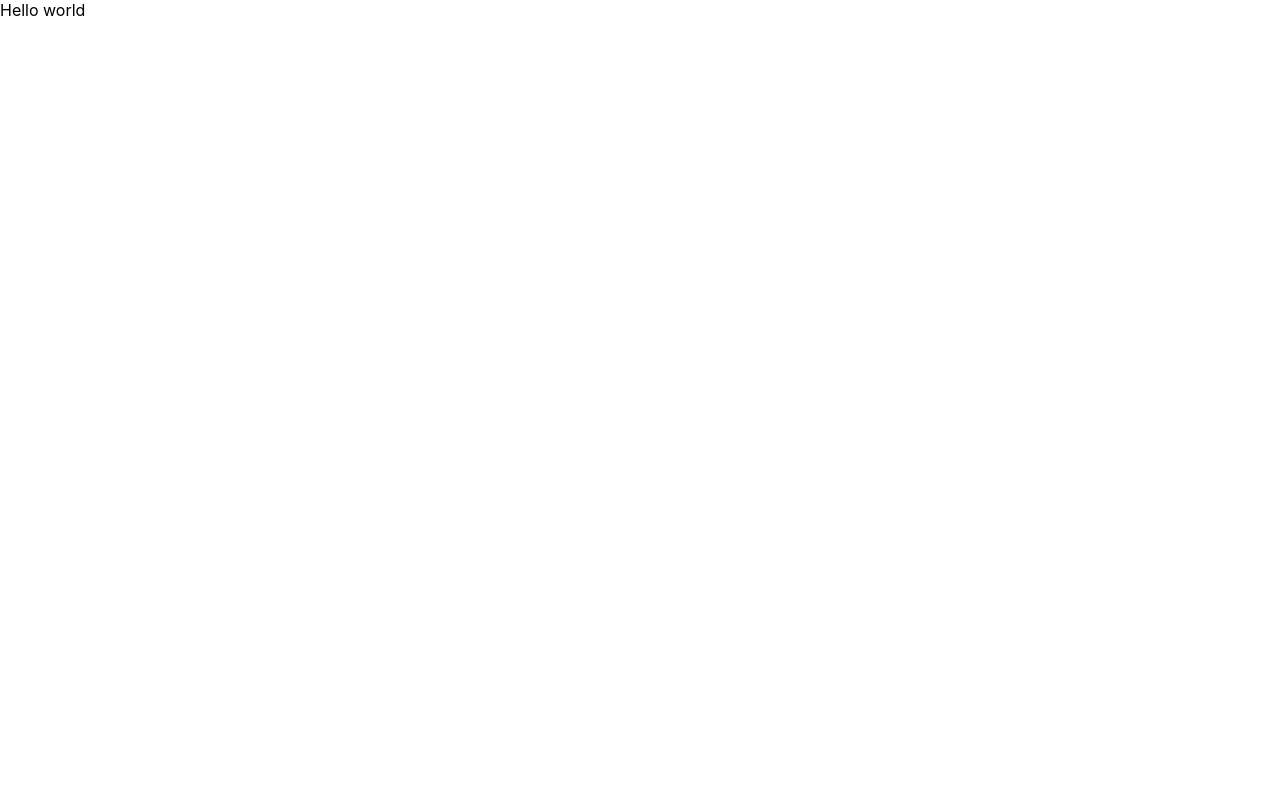
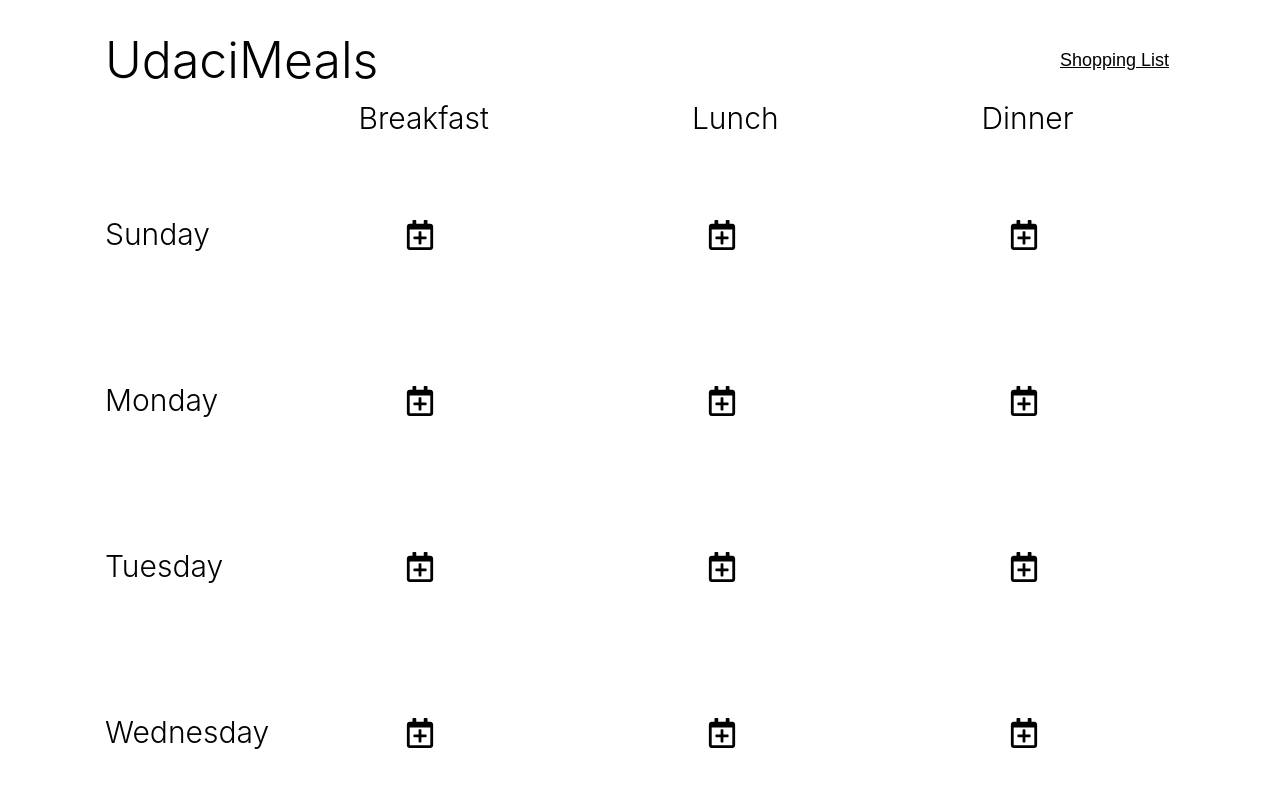
Before and after one commit to guiaamaral/udacimeals, a React (Create React App) app: page / in a window 1280 px wide. Shown: the top 800 px of the page. Built offline with nearby package versions, Linux system fonts and the light colour scheme; no server answers.

Commit message:
Add food and ingredients modal

```diff
--- a/package.json
+++ b/package.json
@@ -5,6 +5,9 @@
   "dependencies": {
     "react": "^16.5.0",
     "react-dom": "^16.5.0",
+    "react-icons": "^3.1.0",
+    "react-loading": "^2.0.3",
+    "react-modal": "^3.6.1",
     "react-redux": "^5.0.7",
     "react-scripts": "1.1.5",
     "redux": "^4.0.0"
--- a/src/components/App.js
+++ b/src/components/App.js
@@ -1,12 +1,169 @@
 import React, { Component } from 'react'
 import { connect } from 'react-redux'
 import { addRecipe,removeFromCalendar } from '../actions'
+import { capitalize } from '../utils/helpers'
+import { fetchRecipes } from '../utils/api'
+import { FaRegCalendarPlus, FaArrowRight } from 'react-icons/fa'
+import Modal from 'react-modal'
+import Loading from 'react-loading'
+import FoodList from './FoodList'
+import ShoppingList from './ShoppingList'
 
 class App extends Component {
+  state = {
+    foodModalOpen: false,
+    meal: null,
+    day: null,
+    food: null,
+    loadingFood: false,
+    ingredientsModalOpen: false
+  }
+  openFoodModal = ({ meal, day }) => {
+    this.setState(() => ({
+      foodModalOpen: true,
+      meal,
+      day,
+    }))
+  }
+  closeFoodModal = () => {
+    this.setState(() => ({
+      foodModalOpen: false,
+      meal: null,
+      day: null,
+      food: null,
+    }))
+  }
+  searchFood = (e) => {
+    if (!this.input.value) {
+      return
+    }
+
+    e.preventDefault()
+
+    this.setState(() => ({ loadingFood: true }))
+
+    fetchRecipes(this.input.value)
+      .then((food) => this.setState(() => ({
+        food,
+        loadingFood: false,
+      })))
+  }
+  openIngredientsModal = () => this.setState(() => ({ ingredientsModalOpen: true }))
+  closeIngredientsModal = () => this.setState(() => ({ ingredientsModalOpen: false }))
+  generateShoppingList = () => {
+    return this.props.calendar.reduce((result, { meals }) => {
+      const { breakfast, lunch, dinner } = meals
+
+      breakfast && result.push(breakfast)
+      lunch && result.push(lunch)
+      dinner && result.push(dinner)
+
+      return result
+    }, [])
+    .reduce((ings, { ingredientLines }) => ings.concat(ingredientLines), [])
+  }
+
   render() {
+    const { foodModalOpen, loadingFood, food, ingredientsModalOpen } = this.state
+    const { calendar, selectRecipe, remove } = this.props
+    const mealOrder = ['breakfast', 'lunch', 'dinner']
+
     return (
-      <div>
-        Hello world
+      <div className='container'>
+
+        <div className='nav'>
+          <h1 className='header'>UdaciMeals</h1>
+          <button
+            className='shopping-list'
+            onClick={this.openIngredientsModal}>
+              Shopping List
+          </button>
+        </div>
+
+        <ul className='meal-types'>
+          {mealOrder.map((mealType) => (
+            <li key={mealType} className='subheader'>
+              {capitalize(mealType)}
+            </li>
+          ))}
+        </ul>
+
+        <div className='calendar'>
+          <div className='days'>
+            {calendar.map(({ day }) => <h3 key={day} className='subheader'>{capitalize(day)}</h3>)}
+          </div>
+          <div className='icon-grid'>
+            {calendar.map(({ day, meals }) => (
+              <ul key={day}>
+                {mealOrder.map((meal) => (
+                  <li key={meal} className='meal'>
+                    {meals[meal]
+                      ? <div className='food-item'>
+                          <img src={meals[meal].image} alt={meals[meal].label}/>
+                          <button onClick={() => remove({meal, day})}>Clear</button>
+                        </div>
+                      : <button onClick={() => this.openFoodModal({ meal, day })} className='icon-btn'>
+                          <FaRegCalendarPlus size={30}/>
+                        </button>
+                      }
+                  </li>
+                ))}
+              </ul>
+            ))}
+          </div>
+        </div>
+
+        <Modal
+          className='modal'
+          overlayClassName='overlay'
+          isOpen={foodModalOpen}
+          onRequestClose={this.closeFoodModal}
+          contentLabel='Modal'
+        >
+          <div>
+            {loadingFood === true
+              ? <Loading delay={200} type='spin' color='#222' className='loading' />
+              : <div className='search-container'>
+                  <h3 className='subheader'>
+                    Find a meal for {capitalize(this.state.day)} {this.state.meal}.
+                  </h3>
+                  <div className='search'>
+                    <input
+                      className='food-input'
+                      type='text'
+                      placeholder='Search Foods'
+                      ref={(input) => this.input = input}
+                    />
+                    <button
+                      className='icon-btn'
+                      onClick={this.searchFood}>
+                        <FaArrowRight size={30}/>
+                    </button>
+                  </div>
+                  {food !== null && (
+                    <FoodList
+                      food={food}
+                      onSelect={(recipe) => {
+                        selectRecipe({ recipe, day: this.state.day, meal: this.state.meal })
+                        this.closeFoodModal()
+                      }}
+                    />)
+                  }
+                </div>
+              }
+          </div>
+        </Modal>
+
+        <Modal
+          className='modal'
+          overlayClassName='overlay'
+          isOpen={ingredientsModalOpen}
+          onRequestClose={this.closeIngredientsModal}
+          contentLabel='Modal'
+        >
+          {ingredientsModalOpen && <ShoppingList list={this.generateShoppingList()}/>}
+        </Modal>
+
       </div>
     )
   }
@@ -22,11 +179,13 @@ function mapStateToProps ({ calendar, food }) {
         meals[meal] = calendar[day][meal]
           ? food[calendar[day][meal]]
           : null
+
         return meals
       }, {})
     }))
   }
 }
+
 function mapDispatchToProps (dispatch) {
   return {
     selectRecipe: (data) => dispatch(addRecipe(data)),
@@ -37,4 +196,4 @@ function mapDispatchToProps (dispatch) {
 export default connect(
   mapStateToProps,
   mapDispatchToProps
-)(App);
+)(App)
--- /dev/null
+++ b/src/components/FoodList.js
@@ -0,0 +1,26 @@
+import React from 'react'
+
+function trim (str) {
+  return str.length > 16
+    ? str.slice(0, 16) + '...'
+    : str
+}
+
+export default function FoodList ({ food, onSelect }) {
+  if (food.length === 0) {
+    return <p>Your search has 0 results.</p>
+  }
+
+  return (
+    <ul className='food-list'>
+      {food.map((item) => (
+        <li onClick={() => onSelect(item)} key={item.label}>
+          <h3>{trim(item.label)}</h3>
+          <img src={item.image} alt={item.label} />
+          <div>{Math.floor(item.calories)} Calories</div>
+          <div>{item.source}</div>
+        </li>
+      ))}
+    </ul>
+  )
+}
--- /dev/null
+++ b/src/components/ShoppingList.js
@@ -0,0 +1,18 @@
+import React from 'react'
+
+export default function ShoppingList ({ list }) {
+  return (
+    <div className='ingredients-list'>
+      <h3 className='subheader'>
+        Your Shopping List
+      </h3>
+      <ul>
+        {list.map((item) => (
+          <li key={item}>
+            {item}
+          </li>
+        ))}
+      </ul>
+    </div>
+  )
+}
--- a/src/index.css
+++ b/src/index.css
@@ -1,39 +1,46 @@
 body {
   margin: 0;
   padding: 0;
-  font-family: sans-serif;
   font-family: -apple-system,BlinkMacSystemFont,Segoe UI,Roboto,Oxygen-Sans,Ubuntu,Cantarell,Helvetica Neue,sans-serif;
 }
+
 ul {
   padding-left: 0;
 }
+
 li {
   list-style-type: none;
 }
+
 .container {
   margin: 0 auto;
   max-width: 1070px;
   padding: 20px;
   min-width: 1070px;
 }
+
 .header {
   font-size: 50px;
   font-weight: 300;
   margin: 10px 0;
 }
+
 .subheader {
   font-size: 30px;
   font-weight: 300;
 }
+
 .icon-btn {
   background: none;
   border: none;
 }
+
 .nav {
   display: flex;
   justify-content: space-between;
   align-items: center;
 }
+
 .shopping-list {
   background: none;
   font-size: 18px;
@@ -41,24 +48,29 @@ body {
   text-decoration: underline;
   cursor: pointer;
 }
+
 .calendar {
   margin-top: 0;
   display: flex;
 }
+
 .icon-grid ul {
   display: flex;
   justify-content: space-around;
   align-items: center;
 }
+
 .icon-grid {
   flex: 1;
 }
+
 .meal-types {
   display: flex;
   justify-content: space-around;
   margin: 0;
   margin-left: 152px;
 }
+
 .meal {
   font-size: 23px;
   display: flex;
@@ -67,12 +79,14 @@ body {
   width: 100px;
   justify-content: center;
 }
+
 .meal svg {
   margin: 0 auto;
   display: block;
   margin-top: 15px;
   cursor: pointer;
 }
+
 .overlay {
   position: fixed;
   top: 0px;
@@ -81,6 +95,7 @@ body {
   bottom: 0px;
   background-color: rgba(255, 255, 255, 0.75);
 }
+
 .modal {
   position: absolute;
   top: 40px;
@@ -97,9 +112,11 @@ body {
   box-shadow: 0 3px 8px 0 rgba(0,0,0,.24), 0 3px 12px 0 rgba(0,0,0,.12);
   min-width: 500px;
 }
+
 .search-container h3 {
   text-align: center;
 }
+
 .food-input {
   width: 90%;
   padding: 10px;
@@ -107,21 +124,26 @@ body {
   border: 1px solid #bdbdbd;
   outline: none;
 }
+
 .search {
   display: flex;
 }
+
 .loading {
   align-self: center;
   margin: 0 auto;
 }
+
 .days h3 {
   padding: 50px 0;
 }
+
 .food-list {
   display: flex;
   flex-wrap: wrap;
   justify-content: center;
 }
+
 .food-list li {
   display: flex;
   flex-direction: column;
@@ -130,32 +152,38 @@ body {
   padding: 10px;
   cursor: pointer;
 }
+
 .food-list img {
   width: 100px;
   height: 100px;
   margin: 0 auto;
   border-radius: 3px;
 }
+
 .ingredients-list {
   display: flex;
   flex-direction: column;
   align-items: center;
 }
+
 .ingredients-list li {
   font-size: 24px;
   padding: 5px;
 }
+
 .food-item {
   display: flex;
   flex-direction: column;
   justify-content: center;
   align-items: center;
 }
+
 .food-item img {
   width: 100px;
   height: 100px;
   border-radius: 3px;
 }
+
 .food-item button {
   background: none;
   border: none;
```
Lines whose indentation alone changed are shown as unchanged.
